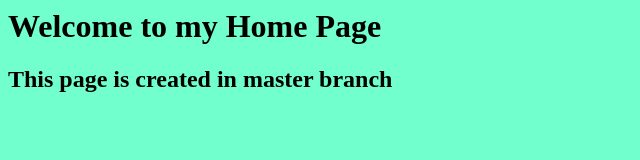
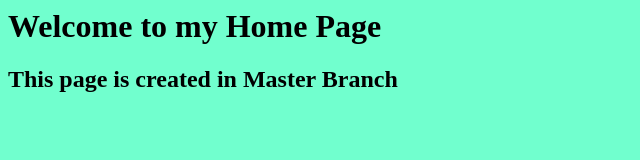
Before and after one commit to saurabhagarwal43800/Jenkins_task, a plain HTML site: page index.html in a window 1280 px wide. Shown: the full height of the page, 0-640 px from the left. Drawn offline with Linux system fonts and the light colour scheme.

Commit message:
Capitalizing

```diff
--- a/index.html
+++ b/index.html
@@ -1,4 +1,4 @@
 <body bgcolor="#71FFCE">
 	<h1>Welcome to my Home Page</h1>
-	<h2>This page is created in master branch</h2>
+	<h2>This page is created in Master Branch</h2>
 </body>
```
